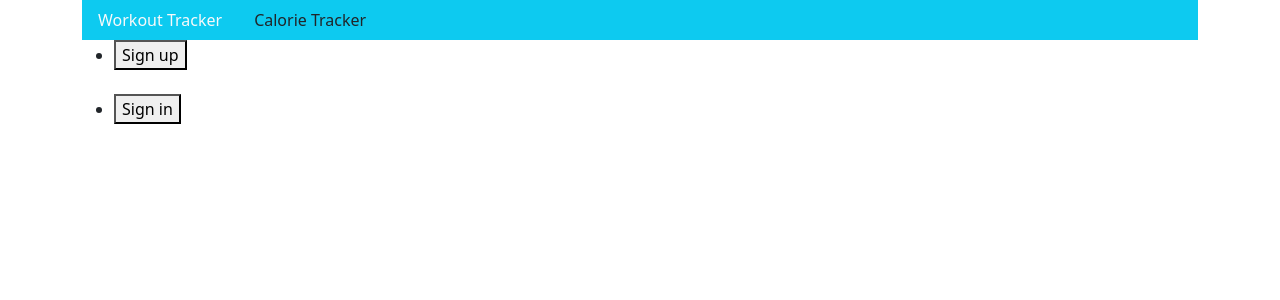
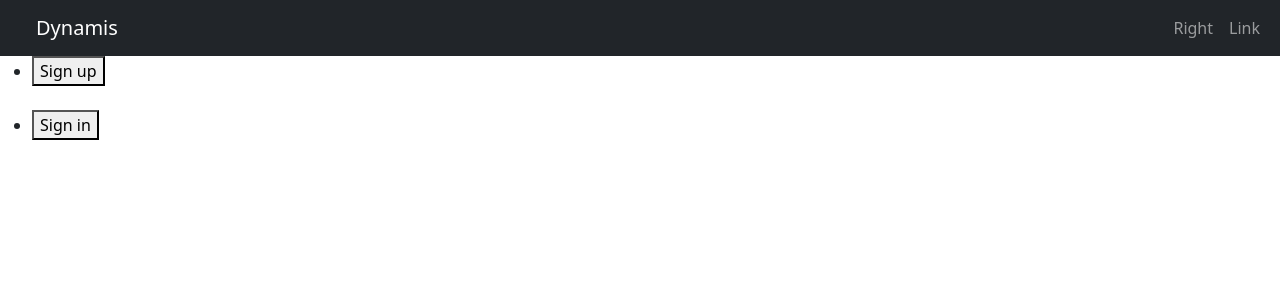
Before and after one commit to JamieBegbie/Workoutandcalorietracker, a Django app: page / in a window 1280 px wide. Shown: the top 300 px of the page. Run offline with Django 4.2, Linux system fonts and the light colour scheme; some libraries are stand-ins or nearby versions.

Commit message:
css changes

```diff
--- a/home/templates/home/home.html
+++ b/home/templates/home/home.html
@@ -1,3 +1,8 @@
+{% load static %}
+{% load bootstrap5 %}
+{% bootstrap_css %}
+{% bootstrap_javascript %}
+<link rel="stylesheet" type="text/css" href="{% static 'css/main.css' %}">
 <!DOCTYPE html>
 <html lang="en">
 <head>
--- a/static/css/main.css
+++ b/static/css/main.css
@@ -1,32 +1,39 @@
-.buttonJS {
-    top: 23px;
-    right: 50px;
-    width: 50px;
-    height: 25px;
-    padding-top: 5px;
-    padding-right: 5px;
-    padding-bottom: 5px;
-    padding-left: 5px;
-}
-.button {
-    background-color: Transparent;
-    border: none;
-    color: white;
-    padding: 15px 32px;
-    text-align: center;
-    text-decoration: none;
-    display: inline-block;
-    font-size: 16px;
-    margin: 4px 2px;
-    cursor: pointer;
-    outline: none;
-    position: fixed;
-    -webkit-text-stroke: 1px black;
-    font-weight: bold;
-    z-index: 555;
-    background-color: Transparent;
-    transition-duration: 0.4s;
-}
-h1 {
-    color: red;
-}
+        .dropbtn {
+          background-color: #4CAF50;
+          color: white;
+          padding: 16px;
+          font-size: 16px;
+          border: none;
+          cursor: pointer;
+        }
+
+        .dropdown {
+          position: relative;
+          display: inline-block;
+        }
+
+        .dropdown-content {
+          display: none;
+          position: absolute;
+          background-color: #f9f9f9;
+          min-width: 160px;
+          box-shadow: 0px 8px 16px 0px rgba(0,0,0,0.2);
+          z-index: 1;
+        }
+
+        .dropdown-content a {
+          color: black;
+          padding: 12px 16px;
+          text-decoration: none;
+          display: block;
+        }
+
+        .dropdown-content a:hover {background-color: #f1f1f1}
+
+        .dropdown:hover .dropdown-content {
+          display: block;
+        }
+
+        .dropdown:hover .dropbtn {
+          background-color: #3e8e41;
+        }
--- a/templates/base.html
+++ b/templates/base.html
@@ -2,26 +2,58 @@
 {% load bootstrap5 %}
 {% bootstrap_css %}
 {% bootstrap_javascript %}
+<link rel="stylesheet" type="text/css" href="{% static 'css/main.css' %}">
+
 <!doctype html>
 <html>
 <head>
-    <title>My health buddy</title>
-
+    <title>Dynamis</title>
 </head>
 <body>
+    <nav class="navbar navbar-expand-md navbar-dark bg-dark">
+        <div class="container-fluid">
+            <div class="d-flex flex-grow-1">
+                <button class="navbar-toggler" type="button" data-bs-toggle="collapse" data-bs-target="#myNavbar7">
+                    <span class="navbar-toggler-icon"></span>
+                </button>
+            </div>
 
-    <div class="container">
-        <ul class="nav bg-info">
+            <div class="dropdown">
+                <div class="container" onclick="myFunction(this)">
+                    <div class="bar1"></div>
+                    <div class="bar2"></div>
+                    <div class="bar3"></div>
+                </div>
+                <div id="myDropdown"class="dropdown-content">
+                    <a href="#">Workout Planner</a>
+                    <a href="#">Calorie Tracker</a>
+                </div>
+            </div>
+            <div class="center-div">
+                <a class="navbar-brand mx-auto" href="#">Dynamis</a>
+                <button class="navbar-toggler" type="button" data-bs-toggle="collapse" data-bs-target=".dual-collapse2">
+                    <span class="navbar-toggler-icon"></span>
+                </button>
+            </div>
+            <div class="navbar-collapse collapse w-100 order-3 dual-collapse2">
+                <ul class="navbar-nav ms-auto">
                     <li class="nav-item">
-            <a class="nav-link link-light" href="/">Workout Tracker</a>
+                        <a class="nav-link" href="#">Right</a>
                     </li>
                     <li class="nav-item">
-            <a class="nav-link link-dark" href="/members">Calorie Tracker</a>
+                        <a class="nav-link" href="#">Link</a>
                     </li>
                 </ul>
+            </div>
+        </div>
+    </nav>
+    <script>
+        function myFunction(x) {
+          x.classList.toggle("change");
+          document.getElementById("myDropdown").classList.toggle("show");
+        }
+    </script>
     {% block content %}
     {% endblock %}
-      </div>
-
 </body>
 </html>
```
Also changed, not shown: templates/navbar.html (deleted, +0 -13 lines), workoutandcalorietracker/urls.py (line endings or trailing spaces), 1 other file. Lines whose indentation alone changed are shown as unchanged.
